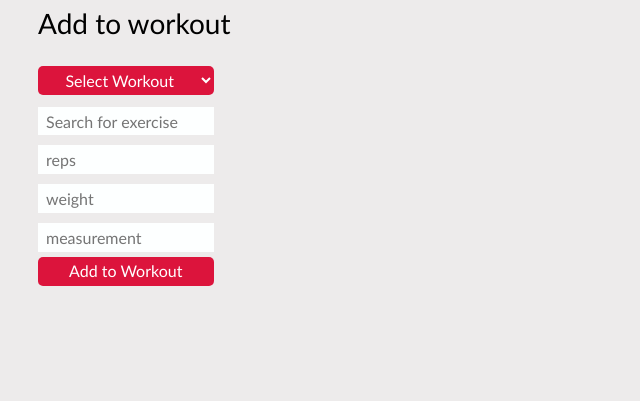
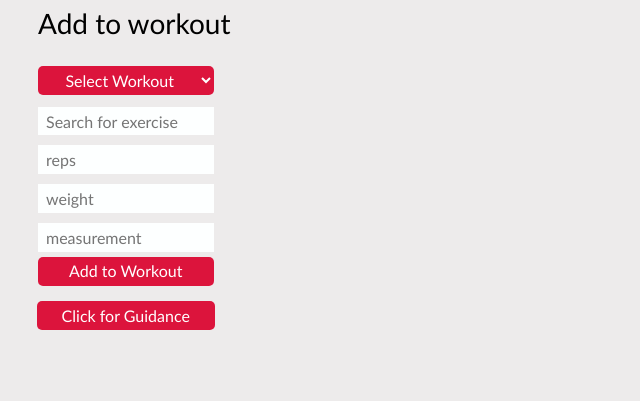
Before and after one commit to etcheekes/LiftIt, a Flask app: page /view_plan in a window 1280 px wide. Shown: the part 226-627 px from the top of the page, without its empty margins (0-640 px from the left). Run offline with Flask 2, Linux system fonts and the light colour scheme; a user stored in the database is signed in; data comes from the database, SQL or seed files in the repository; some libraries are stand-ins or nearby versions.

Commit message:
added modal window to help user understand how to use the workout plan table

```diff
--- a/static/styles.css
+++ b/static/styles.css
@@ -418,3 +418,26 @@ td input[type="text"], input[type="number"] {
 .flash_message {
     text-align: center;
 }
+
+/* styling for Modal buttons */
+
+.modal-sec-button, .modal-button {
+    color: rgb(255, 255, 255);
+    background-color: crimson;
+    border-color:  crimson;
+    text-align: center;
+    margin-top: 3%;
+    margin-bottom: 3%;
+}
+
+.modal-button {
+    width: 71%;
+    height: 1.8rem;
+    min-width: 54px;
+    position: relative;
+    left: 7px;
+  }
+
+.modal-button:hover, .modal-sec-button:hover {
+    background-color: rgb(255, 26, 72);
+  }
--- a/templates/view_plan.html
+++ b/templates/view_plan.html
@@ -41,8 +41,13 @@
             <input placeholder="measurement" name="measurement" type="text" autocomplete="off"><br>
             <input type="submit" value="Add to Workout"/>
         </form>
+        <!-- Button trigger modal -->
+        <button type="button" class="modal-button" data-bs-toggle="modal" data-bs-target="#staticBackdrop">
+            Click for Guidance
+        </button>
     </div>
-        <!-- show table -->
+    <!-- show table -->
+    <div>
         <table class="search_results" hidden="false" id="hiddenField">
             <thead>
                 <th>
@@ -104,6 +109,29 @@
             {% endfor %}
             </tbody>
         </table>
+        <!-- Modal window to inform users on how to manipuate their workout plan-->
+        <div class="modal fade" id="staticBackdrop" data-bs-backdrop="static" data-bs-keyboard="false" tabindex="-1" aria-labelledby="staticBackdropLabel" aria-hidden="true">
+            <div class="modal-dialog modal-dialog-centered">
+            <div class="modal-content">
+                <div class="modal-header">
+                <h5 class="modal-title" id="staticBackdropLabel">Table Help</h5>
+                <button type="button" class="btn-close" data-bs-dismiss="modal" aria-label="Close"></button>
+                </div>
+                <div class="modal-body">
+                    <ul>
+                        <li>Use the 'See Form' to view workout.</li>
+                        <li>Alter rep number, weight, and measurement by clicking on their values in the table.</li>
+                        <li>Click on the exercise title to order the table alphabetically by exercise name.</li>
+                        <li>Click an exercise name to see demonstrations.</li>
+                        <li>Use the 'Add Exercise' form to add an exercise to the table.</li>
+                      </ul>
+                </div>
+                <div class="modal-footer">
+                <button type="button" class="modal-sec-button" data-bs-dismiss="modal">Understood</button>
+                </div>
+            </div>
+            </div>
+        </div>
         {% if users_wks %}
             <script>
                 // show table
```
